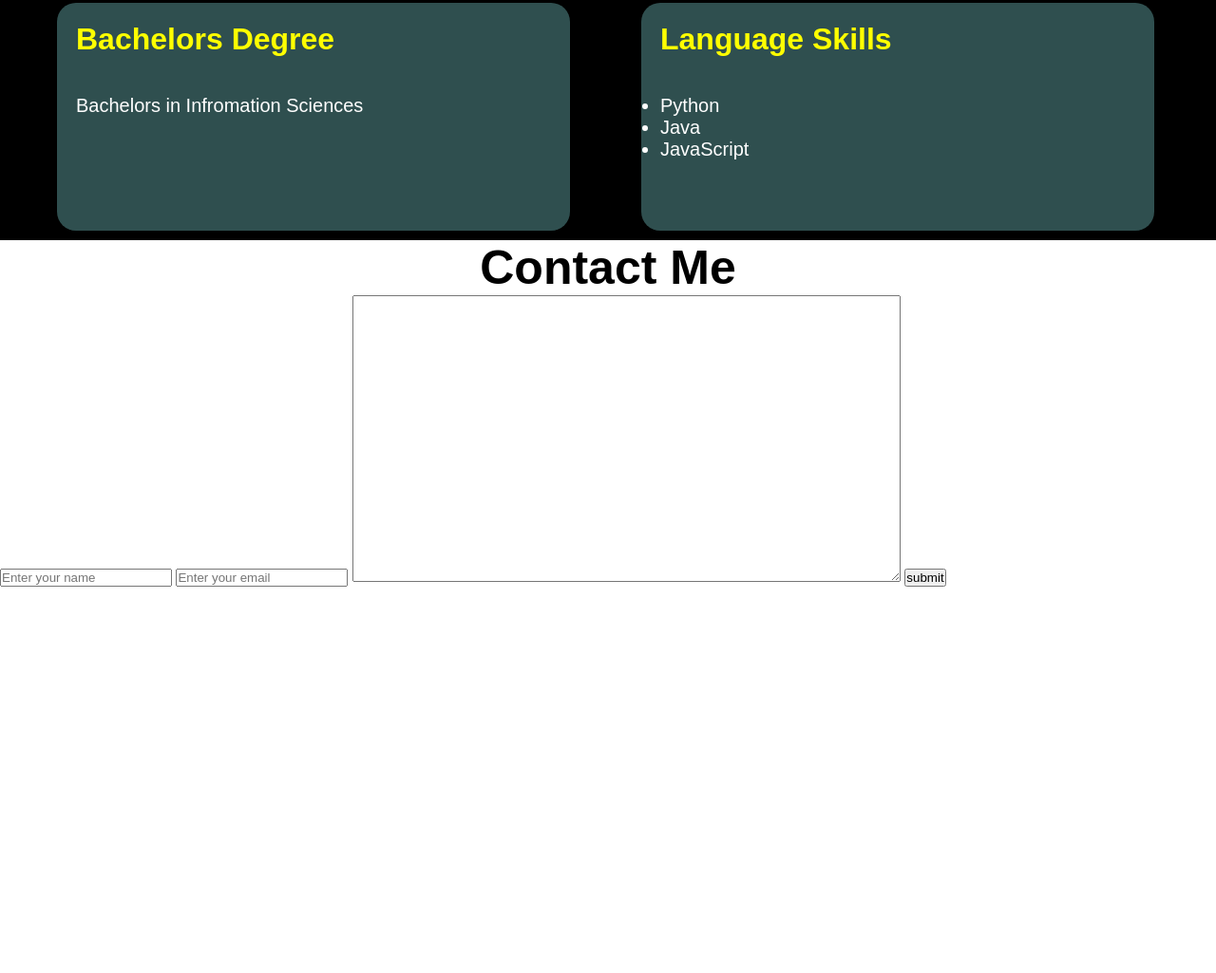
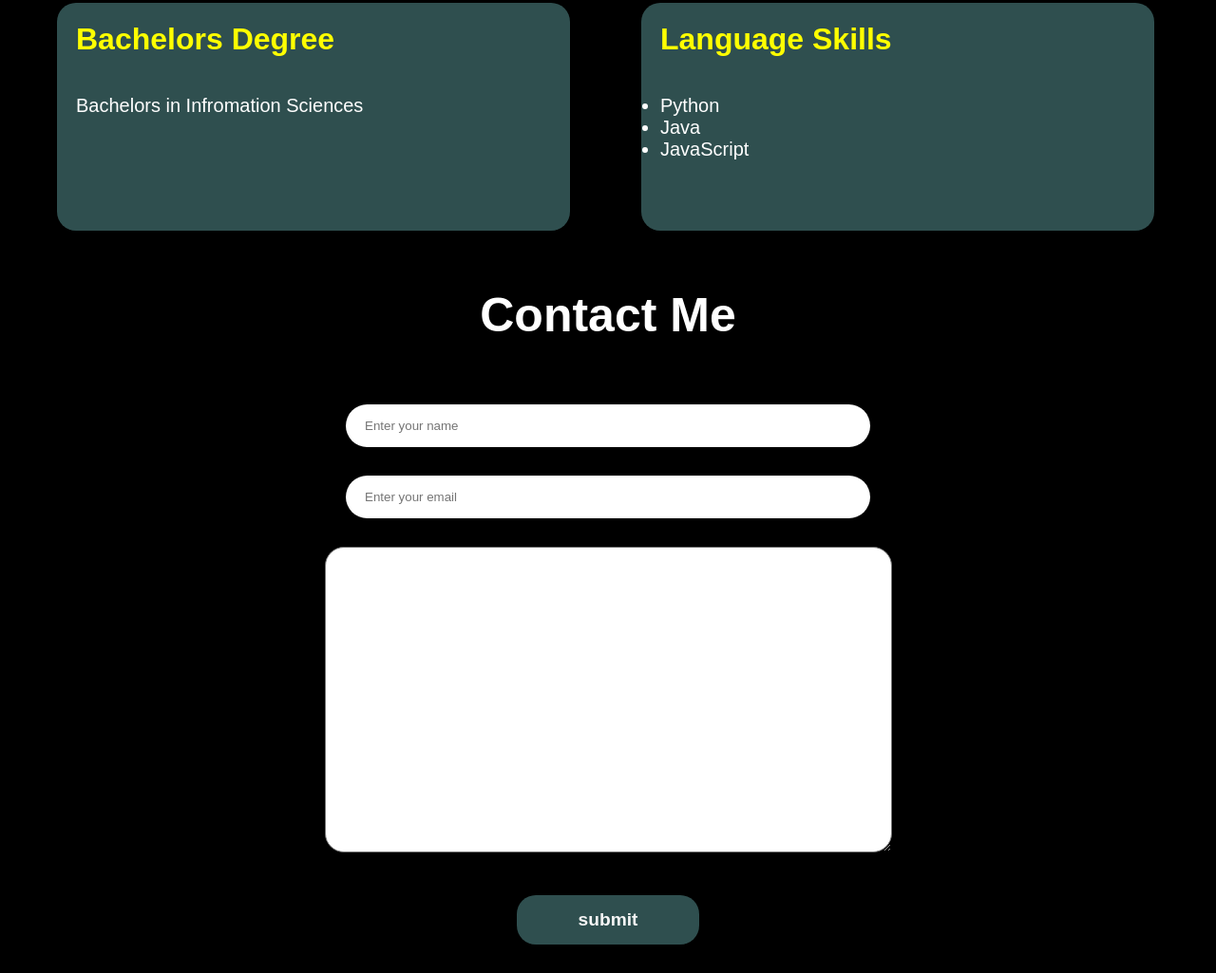
Before and after one commit to Felix3Ondullah/Ondullah-Website, a plain HTML site: page index.html in a window 1280 px wide. Shown: the part 1483-2508 px from the top of the page at 95% size. Before the commit the page ends 2101 px from the top, so only its background shows below. Drawn offline with Linux system fonts and the light colour scheme.

Commit message:
added forms

```diff
--- a/style.css
+++ b/style.css
@@ -14,8 +14,9 @@ nav{
   display: flex;
   justify-content: center;
   align-items: center;
-  position: relative;
   z-index: 1;
+  position: sticky;
+  top: 0;
 }
 .navbar{
   text-align: right;
@@ -126,3 +127,50 @@ color: #fff;
   color: #fff;
   font-size: 20px;
 }
+/*Contact section*/
+#Contact{
+  display: flex;
+  flex-direction: column;
+  background-color: #000;
+  color: #fff;
+}
+#Contact h1{
+  margin: 50px;
+}
+.form{
+  display: flex;
+  flex-direction: column;
+  align-items: center;
+  justify-content: center;
+}
+.input{
+  padding: 15px 20px;
+  margin: 15px;
+  width: 40%;
+  border: none;
+  outline: none;
+  border-radius: 25px;
+}
+#message{
+  margin: 15px;
+  padding: 10px;
+  border-radius: 20px;
+}
+#submit{
+  padding: 15px 20px;
+  margin: 30px;
+  width: 15%;
+  border-radius: 20px;
+  background-color: darkslategrey;;
+  color: whitesmoke;
+  border: none;
+  outline:none;
+  font-size: larger;
+  font-weight: bolder;
+
+}
+#submit:hover{
+  background-color: lightblue;
+  color: #fff;
+  cursor: pointer;
+}
```
